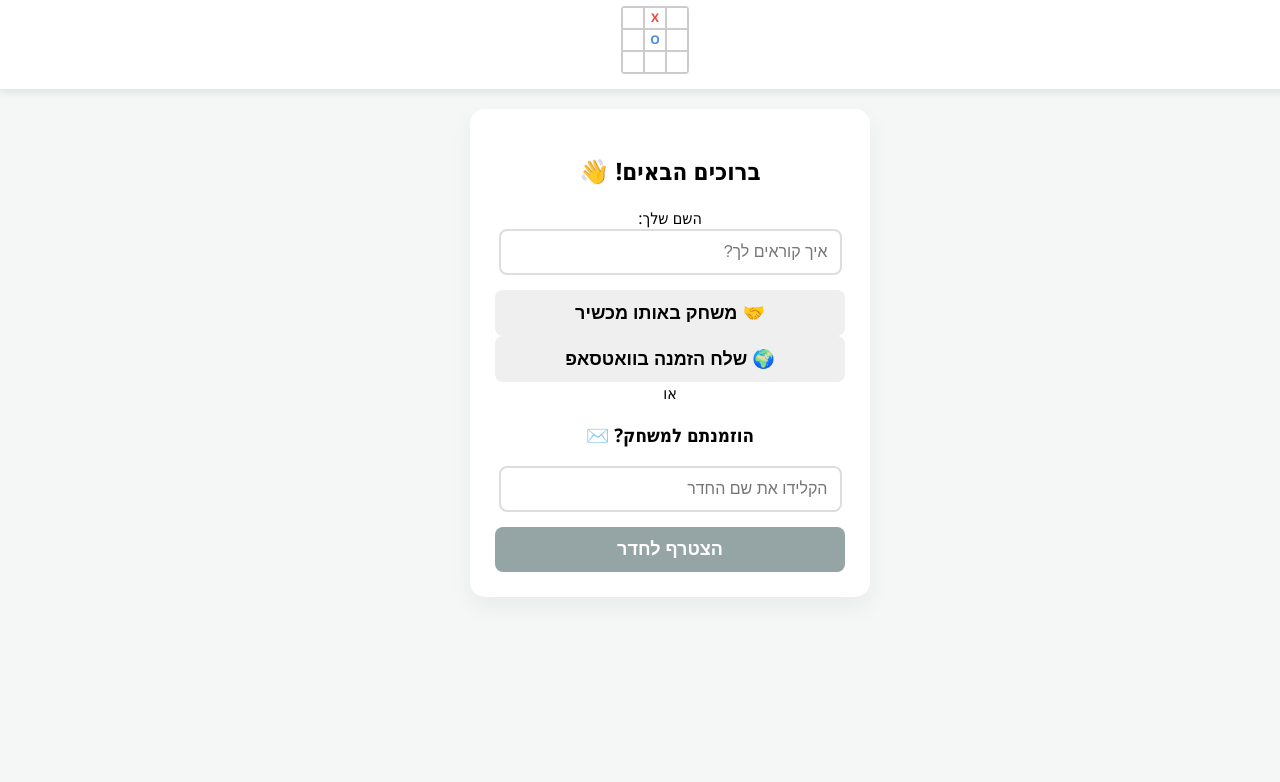
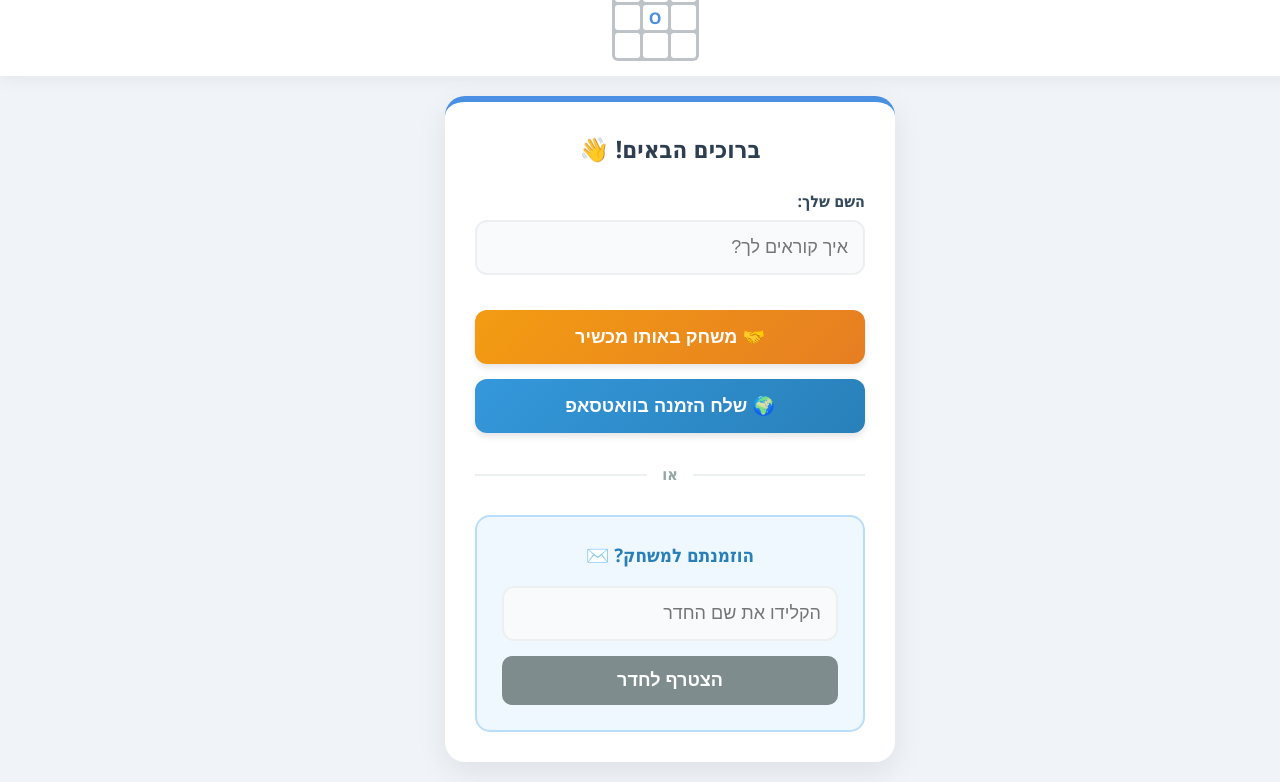
Before and after one commit to ofer1959-sys/x-mix-drix-saba-ofer, a website: page public/index.html in a window 1280 px wide. Shown: the part 95-877 px from the top of the page. Before the commit the page ends 800 px from the top, so only its background shows below. Drawn offline with nearby package versions, Linux system fonts and the light colour scheme; no server answers.

Commit message:
Update style.css

```diff
--- a/public/style.css
+++ b/public/style.css
@@ -1,7 +1,7 @@
 :root {
     --primary: #4a90e2;
     --secondary: #2ecc71;
-    --bg: #f4f7f6;
+    --bg: #f0f4f8;
     --text: #2c3e50;
 }
 
@@ -16,24 +16,30 @@ body {
     background: white;
     padding: 15px;
     text-align: center;
-    box-shadow: 0 2px 10px rgba(0,0,0,0.1);
+    box-shadow: 0 4px 15px rgba(0,0,0,0.05);
     width: 100%;
+}
+
+.game-header h1 {
+    margin: 0;
+    color: var(--primary);
+    font-size: 1.8rem;
 }
 
 .header-illustration {
     display: flex;
     justify-content: center;
-    margin-top: 10px;
+    margin-top: 15px;
 }
 
 .mini-grid {
     display: grid;
-    grid-template-columns: repeat(3, 20px);
-    grid-template-rows: repeat(3, 20px);
-    gap: 2px;
-    background: #ccc;
-    padding: 2px;
-    border-radius: 4px;
+    grid-template-columns: repeat(3, 25px);
+    grid-template-rows: repeat(3, 25px);
+    gap: 3px;
+    background: #bdc3c7;
+    padding: 3px;
+    border-radius: 6px;
 }
 
 .mini-grid div {
@@ -41,8 +47,9 @@ body {
     display: flex;
     align-items: center;
     justify-content: center;
-    font-size: 12px;
+    font-size: 16px;
     font-weight: bold;
+    border-radius: 3px;
 }
 
 .mini-grid .x { color: #e74c3c; }
@@ -55,31 +62,137 @@ body {
     padding: 20px;
 }
 
-.screen { display: none; width: 100%; max-width: 400px; }
+.screen { display: none; width: 100%; max-width: 450px; }
 .screen.active { display: block; }
 
 .card {
     background: white;
-    padding: 25px;
-    border-radius: 15px;
-    box-shadow: 0 10px 25px rgba(0,0,0,0.05);
+    padding: 30px;
+    border-radius: 20px;
+    box-shadow: 0 10px 30px rgba(0,0,0,0.08);
     text-align: center;
 }
 
-input {
-    width: 90%;
-    padding: 12px;
+/* עיצוב המסך הראשי המעודכן */
+.colorful-card {
+    border-top: 6px solid var(--primary);
+}
+
+.colorful-card h2 {
+    color: var(--text);
+    margin-top: 0;
+    margin-bottom: 25px;
+}
+
+.input-group label {
+    display: block;
+    text-align: right;
+    font-weight: bold;
+    margin-bottom: 8px;
+    color: #34495e;
+}
+
+.input-large {
+    width: 100%;
+    box-sizing: border-box;
+    padding: 15px;
     margin-bottom: 15px;
-    border: 2px solid #ddd;
-    border-radius: 8px;
-    font-size: 16px;
+    border: 2px solid #ecf0f1;
+    border-radius: 12px;
+    font-size: 18px;
+    background-color: #f8fafc;
+    transition: all 0.3s ease;
 }
+
+.input-large:focus {
+    border-color: var(--primary);
+    outline: none;
+    background-color: white;
+    box-shadow: 0 0 0 3px rgba(74, 144, 226, 0.2);
+}
+
+.action-buttons {
+    display: flex;
+    flex-direction: column;
+    gap: 15px;
+    margin-top: 20px;
+}
+
+.btn-colorful {
+    width: 100%;
+    font-size: 18px;
+    font-weight: bold;
+    padding: 16px;
+    border: none;
+    border-radius: 12px;
+    cursor: pointer;
+    box-shadow: 0 4px 6px rgba(0,0,0,0.1);
+    transition: transform 0.2s, box-shadow 0.2s;
+}
+
+.btn-colorful:hover {
+    transform: translateY(-2px);
+    box-shadow: 0 6px 12px rgba(0,0,0,0.15);
+}
+
+.btn-orange { background: linear-gradient(135deg, #f39c12, #e67e22); color: white; }
+.btn-blue { background: linear-gradient(135deg, #3498db, #2980b9); color: white; }
+.btn-green { background: linear-gradient(135deg, #2ecc71, #27ae60); color: white; margin-top: 10px; }
+
+.local-box-animated {
+    margin-top: 25px;
+    padding: 20px;
+    background: #fff9f0;
+    border-radius: 12px;
+    border: 2px dashed #f39c12;
+    text-align: right;
+    animation: slideDown 0.3s ease-out;
+}
+
+@keyframes slideDown {
+    from { opacity: 0; transform: translateY(-15px); }
+    to { opacity: 1; transform: translateY(0); }
+}
+
+.divider {
+    text-align: center;
+    margin: 30px 0;
+    position: relative;
+}
+
+.divider::before {
+    content: '';
+    position: absolute;
+    top: 50%;
+    left: 0;
+    right: 0;
+    border-top: 2px solid #ecf0f1;
+    z-index: 1;
+}
+
+.divider span {
+    background: white;
+    padding: 0 15px;
+    color: #95a5a6;
+    font-weight: bold;
+    position: relative;
+    z-index: 2;
+}
+
+.join-box {
+    background: #f0f8ff;
+    padding: 25px;
+    border-radius: 15px;
+    border: 2px solid #baddf9;
+}
+
+.join-box h3 { margin-top: 0; color: #2980b9; }
 
 button {
     width: 100%;
-    padding: 12px;
+    padding: 14px;
     border: none;
-    border-radius: 8px;
+    border-radius: 10px;
     font-size: 18px;
     font-weight: bold;
     cursor: pointer;
@@ -87,31 +200,55 @@ button {
 }
 
 .btn-primary { background: var(--primary); color: white; }
-.btn-secondary { background: #95a5a6; color: white; }
+.btn-secondary { background: #7f8c8d; color: white; }
 .btn-whatsapp { background: #25d366; color: white; margin-top: 10px; }
-.btn-end { background: #e74c3c; color: white; margin-top: 20px; }
+.btn-end { background: #e74c3c; color: white; margin-top: 25px; }
+
+.turn-status {
+    font-size: 24px;
+    font-weight: bold;
+    margin-bottom: 20px;
+    text-align: center;
+    background: white;
+    padding: 10px;
+    border-radius: 10px;
+    box-shadow: 0 2px 5px rgba(0,0,0,0.05);
+}
 
 .board {
     display: grid;
     grid-template-columns: repeat(3, 1fr);
-    gap: 10px;
+    gap: 12px;
     margin: 20px 0;
 }
 
 .cell {
     aspect-ratio: 1;
     background: white;
-    border-radius: 10px;
+    border-radius: 15px;
     display: flex;
     align-items: center;
     justify-content: center;
-    font-size: 40px;
+    font-size: 50px;
     font-weight: bold;
-    box-shadow: 0 4px 6px rgba(0,0,0,0.1);
+    box-shadow: 0 5px 15px rgba(0,0,0,0.08);
+    cursor: pointer;
+    transition: background 0.2s;
 }
 
+.cell:active { background: #f8f9fa; }
 .cell.x { color: #e74c3c; }
 .cell.o { color: var(--primary); }
+
+.score-display {
+    background: white;
+    padding: 15px;
+    border-radius: 12px;
+    font-size: 18px;
+    font-weight: bold;
+    box-shadow: 0 2px 5px rgba(0,0,0,0.05);
+    text-align: center;
+}
 
 .popup {
     position: fixed;
@@ -119,10 +256,13 @@ button {
     left: 50%;
     transform: translate(-50%, -50%);
     background: white;
-    padding: 30px;
-    border-radius: 20px;
-    box-shadow: 0 0 50px rgba(0,0,0,0.3);
+    padding: 40px;
+    border-radius: 25px;
+    box-shadow: 0 15px 50px rgba(0,0,0,0.3);
     z-index: 1000;
+    text-align: center;
+    border: 5px solid var(--secondary);
 }
 
-.hidden { display: none; }
+.popup h1 { margin: 0; color: var(--secondary); font-size: 2.5rem; }
+.hidden { display: none !important; }
```
